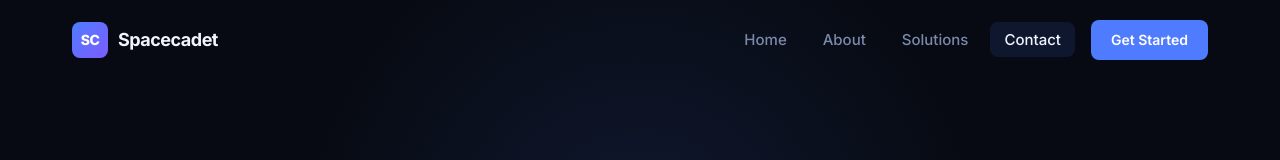
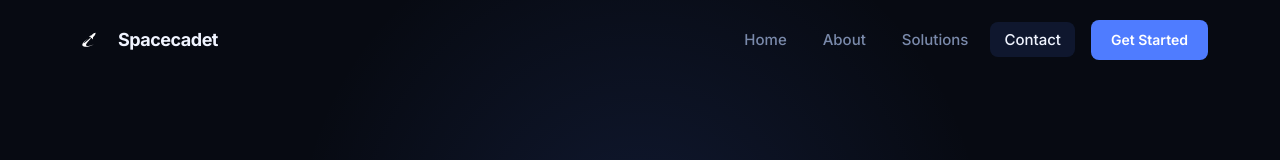
Before and after one commit to itsrichardhaar/spacecadet-website, a React (Create React App) app: page /contact in a window 1280 px wide. Shown: the top 160 px of the page. Built offline with nearby package versions, Linux system fonts and the light colour scheme.

Commit message:
update primary logo

```diff
--- a/src/components/Navbar.css
+++ b/src/components/Navbar.css
@@ -33,17 +33,9 @@
 }
 
 .navbar__logo-mark {
-  display: flex;
-  align-items: center;
-  justify-content: center;
   width: 36px;
   height: 36px;
-  border-radius: 8px;
-  background: linear-gradient(135deg, var(--accent), var(--accent-2));
-  font-weight: 800;
-  font-size: 14px;
   color: #fff;
-  letter-spacing: -0.5px;
 }
 
 .navbar__logo-text {
--- a/src/components/Navbar.tsx
+++ b/src/components/Navbar.tsx
@@ -1,5 +1,6 @@
 import React, { useState, useEffect } from 'react';
 import { Link, useLocation } from 'react-router-dom';
+import { ReactComponent as LogoMark } from '../assets/space_cadet_logo.svg';
 import './Navbar.css';
 
 const Navbar: React.FC = () => {
@@ -28,7 +29,7 @@ const Navbar: React.FC = () => {
     <nav className={`navbar ${scrolled ? 'navbar--scrolled' : ''}`}>
       <div className="navbar__inner">
         <Link to="/" className="navbar__logo">
-          <span className="navbar__logo-mark">SC</span>
+          <LogoMark className="navbar__logo-mark" />
           <span className="navbar__logo-text">Spacecadet</span>
         </Link>
 
```
Also changed, not shown: src/assets/space_cadet_logo.svg (added).
